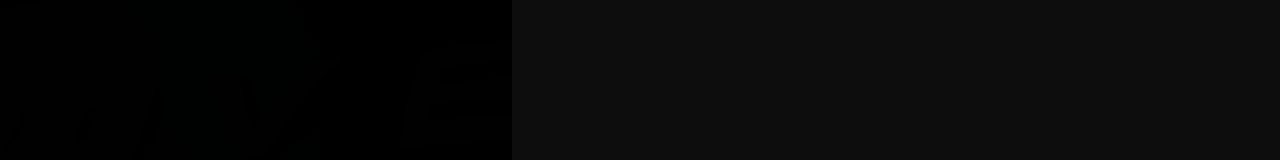
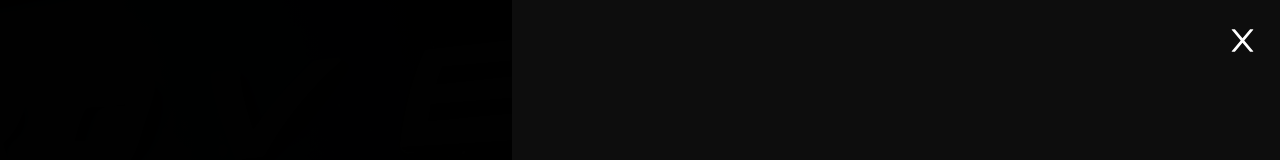
Before and after one commit to moudio/appointment, a React (Create React App) app: page /login in a window 1280 px wide. Both pictures are taken after a click on the icon 1255 px from the left and 25 px from the top of the page. Shown: the top 160 px of the page. Built offline with nearby package versions, Linux system fonts and the light colour scheme.

Commit message:
style the breadcrumb navigation

```diff
--- a/src/containers/Navigation/Navigation.css
+++ b/src/containers/Navigation/Navigation.css
@@ -29,7 +29,7 @@
   color: black;
 }
 
-.menu-icon .close {
+.menu-icon .close-icon {
   color: white;
 }
 
@@ -38,8 +38,10 @@
 }
 
 .menu-icon .breadcrumb,
-.menu-icon .close {
+.menu-icon .close-icon {
   cursor: pointer;
+  background: none;
+  font-size: 75px;
 }
 
 .disappear {
--- a/src/containers/Navigation/Navigation.js
+++ b/src/containers/Navigation/Navigation.js
@@ -52,7 +52,7 @@
               />
             ) : (
               <AiOutlineClose
-                className="close"
+                className="close-icon"
                 onClick={() => {
                   this.toggleMenu();
                   this.toggleIcon();
```
